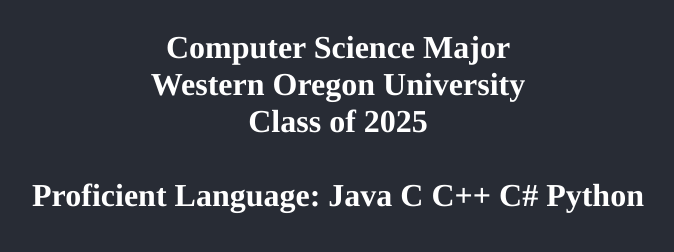
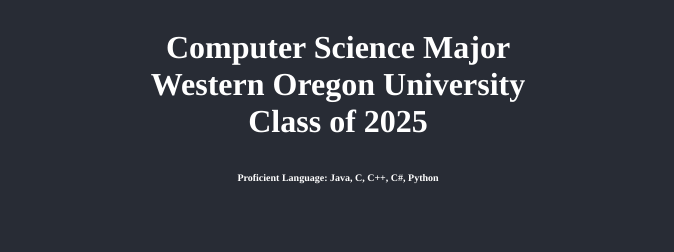
Before and after one commit to xProBomb/xProBomb.github.io, a plain HTML site: page index.html in a window 1280 px wide. Shown: the part 40-292 px from the top of the page, without its empty margins (302-976 px from the left). Drawn offline with Linux system fonts and the light colour scheme.

Commit message:
fixed line

```diff
--- a/css/styles.css
+++ b/css/styles.css
@@ -5,3 +5,7 @@ body {
     font-family: Times, serif;
     text-align: center;
 }
+
+p1 {
+    font-size: 10px;
+}
--- a/index.html
+++ b/index.html
@@ -11,7 +11,7 @@
     <h1>Justin R. Wells<h1>
     <p>Computer Science Major<br>
     Western Oregon University<br>
-    Class of 2025<br><br>
-    Proficient Language: Java C C++ C# Python</p>
+    Class of 2025</p>
+    <p1>Proficient Language: Java, C, C++, C#, Python</p>
 </body>
 </html>
```
